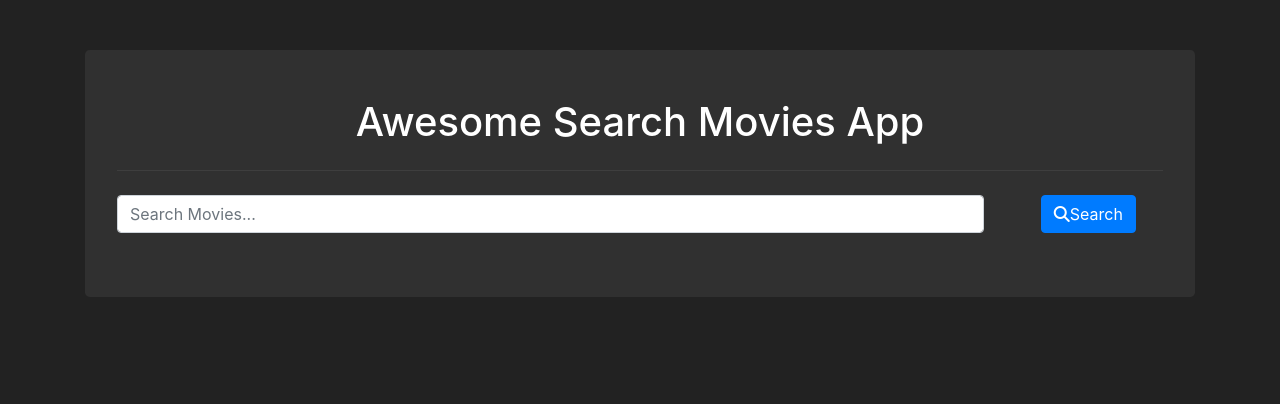
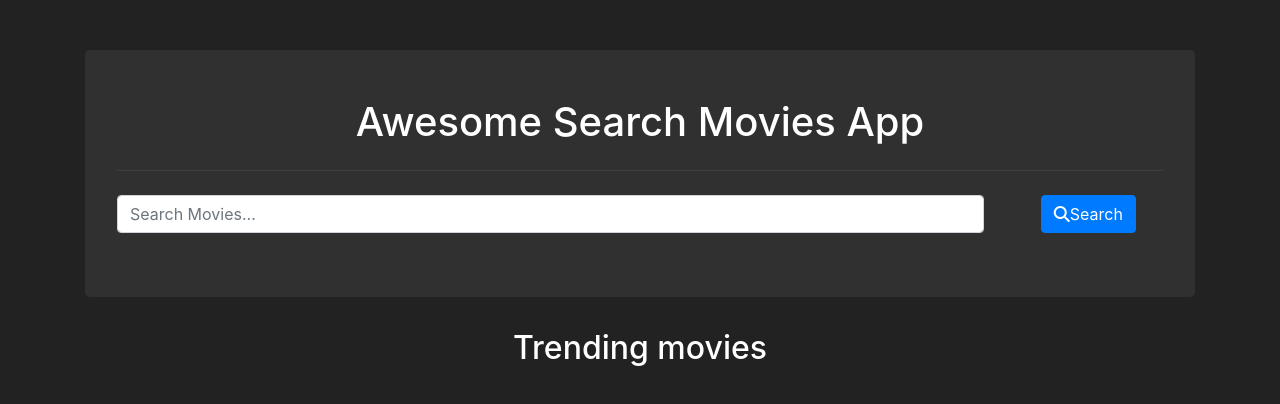
Before and after one commit to VitaliyInshakov/awesome-movie-search, a React (Create React App) app in the folder client/: page / in a window 1280 px wide. Shown: the top 404 px of the page. Built offline with nearby package versions, Linux system fonts and the light colour scheme.

Commit message:
feat(app): start adding home component

```diff
--- a/client/src/App.js
+++ b/client/src/App.js
@@ -2,7 +2,7 @@ import React, { useReducer } from "react";
 import axios from "axios";
 
 import Movie from "./components/Movie";
-import Search from "./components/Search";
+import Home from "./components/Home";
 
 import {
     initialState,
@@ -61,18 +61,7 @@ const App = () => {
 
     return (
         <div className="App container">
-            <div className="top-block">
-                <h1 className="title">Awesome Search Movies App</h1>
-                <hr className="my-4"/>
-
-                <Search search={search} />
-            </div>
-
-            {!loading && movies
-                ? <h2 className="mb-3">{renderTitle}</h2>
-                : null
-            }
-            {movies ? <div className="row justify-content-center">{renderMovies}</div> : null}
+            <Home/>
         </div>
     );
 };
--- /dev/null
+++ b/client/src/components/Home.js
@@ -0,0 +1,21 @@
+import React from "react";
+
+import Search from "./Search";
+
+const Home = () => {
+    return (
+        <>
+            <div className="top-block">
+                <h1 className="title">Awesome Search Movies App</h1>
+                <hr className="my-4"/>
+
+                <Search search={() => null} />
+            </div>
+            <h2 className="mb-3">Trending movies</h2>
+
+            <div className="row justify-content-center"></div>
+        </>
+    )
+};
+
+export default Home;
```
